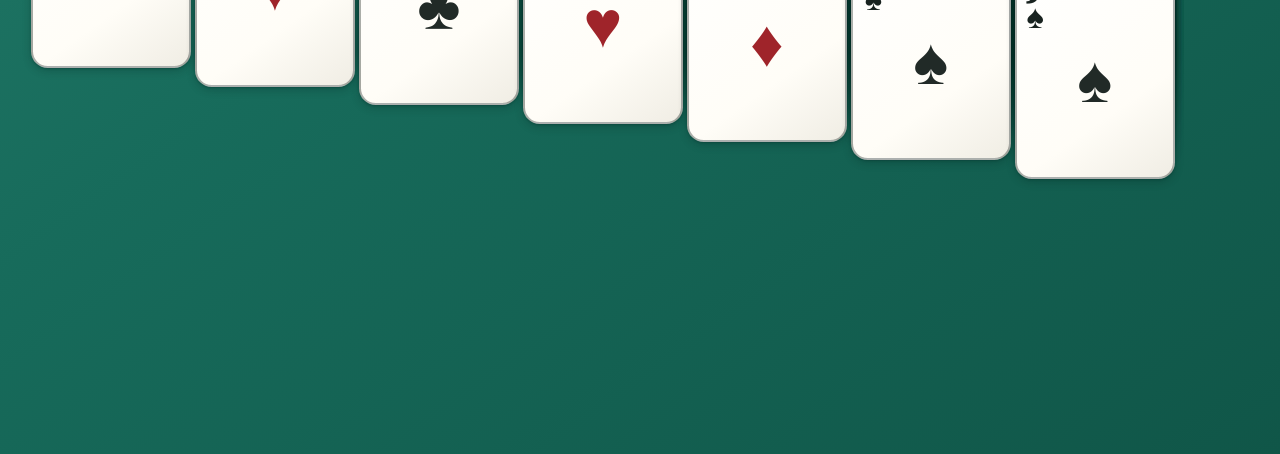
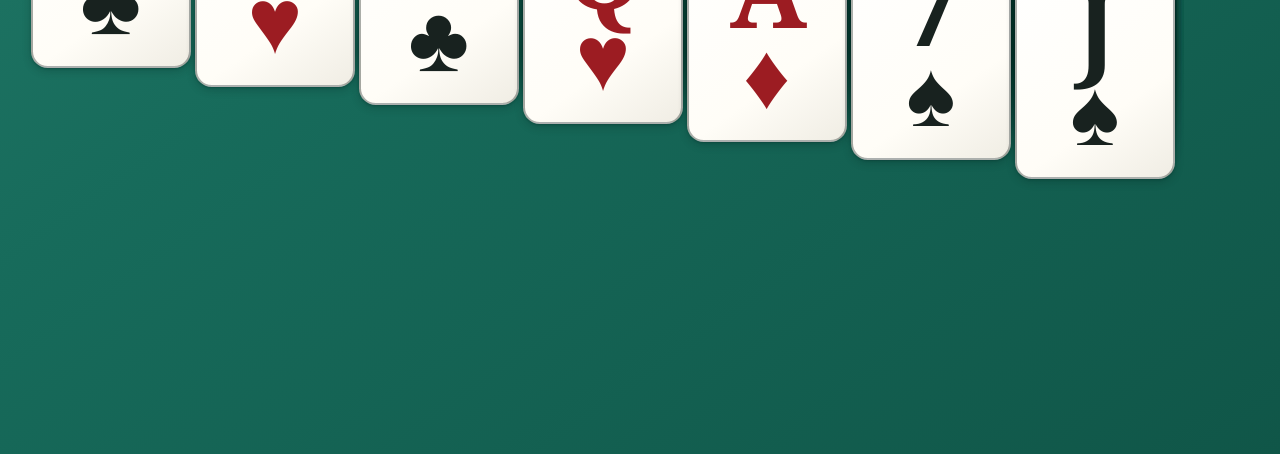
Before and after one commit to sghanna/mom-games, a plain HTML site: page solitaire/index.html in a window 1280 px wide. Shown: the part 503-957 px from the top of the page. Drawn offline with Linux system fonts and the light colour scheme.

Commit message:
Redesign card faces as jumbo rank-over-suit (no corner index), stronger selection highlight, bump cache

```diff
--- a/solitaire/app.js
+++ b/solitaire/app.js
@@ -479,8 +479,10 @@
       element.draggable = true;
       element.setAttribute("aria-label", `${cardName(card)}. Tap to select; double-tap to move automatically.`);
       element.innerHTML = `
-        <span class="card-corner" aria-hidden="true"><span>${RANKS[card.rank]}</span><span class="corner-suit">${suit.symbol}</span></span>
-        <span class="card-center-suit" aria-hidden="true">${suit.symbol}</span>
+        <span class="card-face" aria-hidden="true">
+          <span class="card-rank">${RANKS[card.rank]}</span>
+          <span class="card-suit-big">${suit.symbol}</span>
+        </span>
       `;
 
       if (selected && selected.cardId === card.id) element.classList.add("selected");
--- a/solitaire/service-worker.js
+++ b/solitaire/service-worker.js
@@ -1,5 +1,5 @@
 // Bump this cache version whenever a static file changes in a future update.
-const CACHE_NAME = "solitaire-v1";
+const CACHE_NAME = "solitaire-v2";
 const APP_FILES = [
   "./",
   "./index.html",
--- a/solitaire/style.css
+++ b/solitaire/style.css
@@ -13,7 +13,7 @@
   --card-height: calc(var(--card-width) * 1.42);
   --pile-gap: 4px;
   --down-step: clamp(15px, 2.3vh, 22px);
-  --up-step: clamp(28px, 4vh, 44px);
+  --up-step: clamp(30px, max(4vh, calc(var(--card-width) * 0.5)), 90px);
 }
 
 * {
@@ -335,45 +335,45 @@ button.card {
   text-shadow: 0 1px 2px rgba(6, 53, 83, 0.45);
 }
 
-.card-corner {
+.card-face {
   position: absolute;
-  top: calc(var(--card-width) * 0.06);
-  left: calc(var(--card-width) * 0.06);
+  inset: 3% 4%;
   display: flex;
   flex-direction: column;
   align-items: center;
+  justify-content: center;
+  gap: calc(var(--card-width) * 0.02);
+}
+
+.card-rank {
   font-family: Georgia, "Times New Roman", serif;
-  font-size: clamp(18px, calc(var(--card-width) * 0.42), 40px);
   font-weight: 900;
   letter-spacing: -0.03em;
-  line-height: 0.8;
+  line-height: 0.82;
+  font-size: clamp(26px, calc(var(--card-width) * 0.64), 118px);
 }
 
-.corner-suit {
-  margin-top: calc(var(--card-width) * 0.05);
-  font-size: 0.82em;
-  font-weight: 500;
-}
-
-.card-center-suit {
-  position: absolute;
-  inset: 18% 8% 8%;
-  display: grid;
-  place-items: center;
+.card-suit-big {
   font-family: Georgia, "Times New Roman", serif;
-  font-size: clamp(24px, calc(var(--card-width) * 0.62), 66px);
-  line-height: 1;
-  opacity: 0.96;
+  line-height: 0.82;
+  font-size: clamp(24px, calc(var(--card-width) * 0.58), 106px);
 }
 
 .card.selected {
+  z-index: 60;
   border-color: #fff4c8;
-  box-shadow: 0 0 0 4px var(--gold), 0 7px 15px rgba(3, 35, 29, 0.38);
-  transform: translateY(-3px);
+  box-shadow: 0 0 0 8px var(--gold), 0 0 0 11px rgba(255, 255, 255, 0.9), 0 10px 20px rgba(3, 35, 29, 0.45);
+  transform: translateY(-6px);
+  animation: selected-pulse 1.1s ease-in-out infinite;
 }
 
 .card.selected-chain:not(.selected) {
-  box-shadow: 0 0 0 2px rgba(242, 195, 94, 0.8), var(--shadow);
+  box-shadow: 0 0 0 6px rgba(242, 195, 94, 0.85), var(--shadow);
+}
+
+@keyframes selected-pulse {
+  0%, 100% { box-shadow: 0 0 0 8px var(--gold), 0 0 0 11px rgba(255, 255, 255, 0.9), 0 10px 20px rgba(3, 35, 29, 0.45); }
+  50% { box-shadow: 0 0 0 11px var(--gold), 0 0 0 14px rgba(255, 255, 255, 0.9), 0 10px 20px rgba(3, 35, 29, 0.45); }
 }
 
 .pile.invalid {
```
